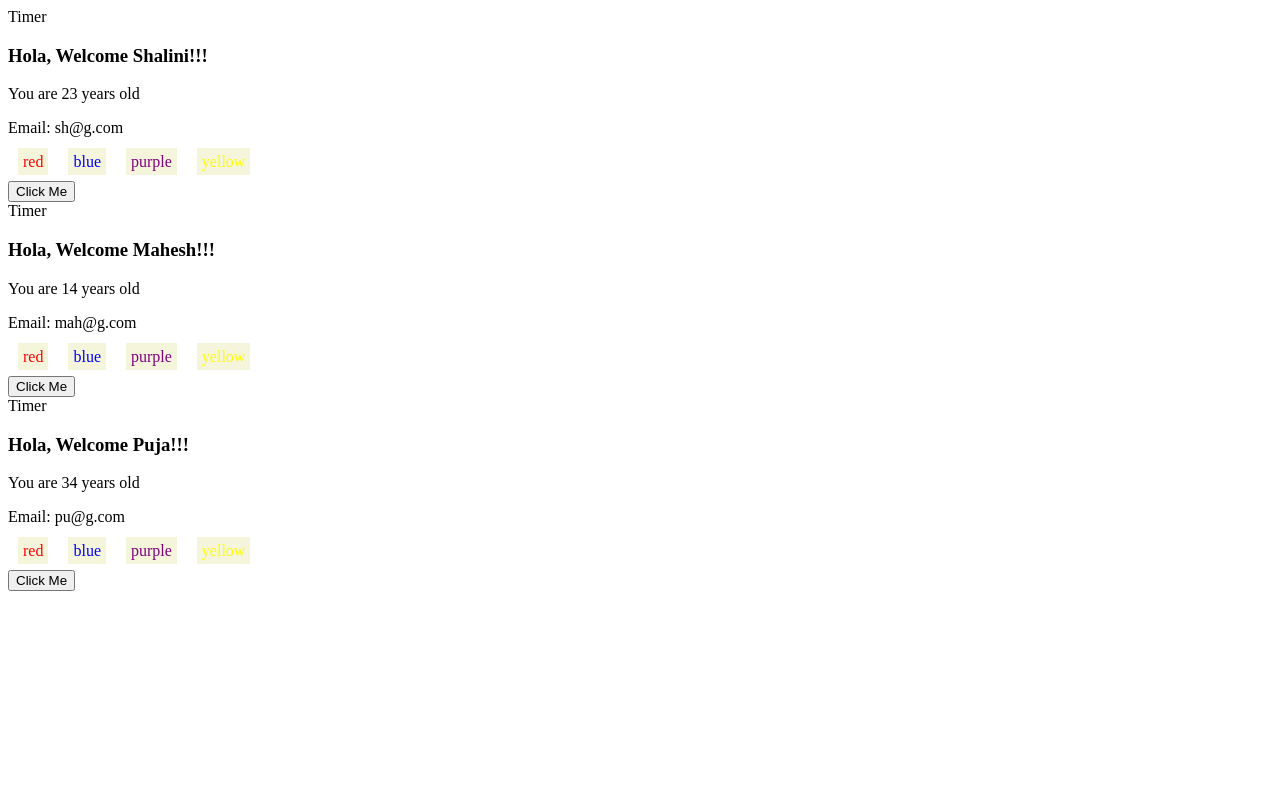
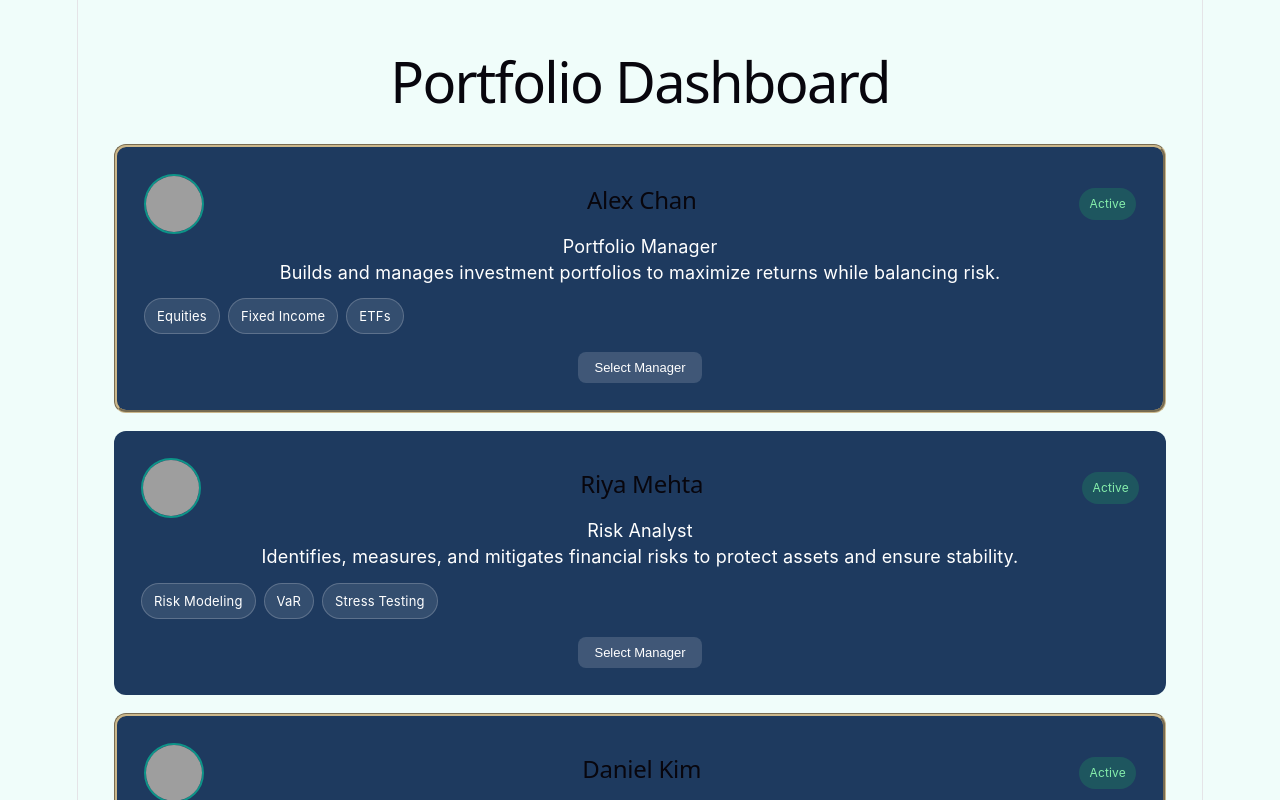
Before and after one commit to shalini06mittal/TS_React_PCF_WS, a React (Vite) app in the folder ReactDemos/portfolio-app/: page / in a window 1280 px wide. Shown: the top 800 px of the page. Built offline with nearby package versions, Linux system fonts and the light colour scheme; grey boxes are pictures that could not be loaded.

Commit message:
Lab 1 updated

```diff
--- a/ReactDemos/portfolio-app/src/App.tsx
+++ b/ReactDemos/portfolio-app/src/App.tsx
@@ -17,7 +17,7 @@ function App() {
     }
   return (
     <>
-      <Welcome name="Shalini" age={23}
+      {/* <Welcome name="Shalini" age={23}
        email="sh@g.com"
        onSelect={clickHandler}
        />
@@ -28,7 +28,7 @@ function App() {
 
       <Welcome name="Puja" age={34}
       email="pu@g.com"
-      onSelect={clickHandler}/>
+      onSelect={clickHandler}/> */}
       {/* <h1 style={{color:'red'}}>Welcome {username} </h1>
       <h1 style={{color: '#2563eb', fontSize: '24px' }}>My Portfolio</h1>
 
--- a/ReactDemos/portfolio-app/src/AppUpdated.tsx
+++ b/ReactDemos/portfolio-app/src/AppUpdated.tsx
@@ -1,8 +1,8 @@
-// import './App.css'
+import './App.css'
 
 import ProfileCard from "./components/ProfileCard"
 
-// import { profiles } from './data/profiles';
+import { profiles } from './data/profiles';
 
 function AppUpdated() {
 
@@ -13,7 +13,7 @@ function AppUpdated() {
   return (
      <div style={{ padding: '2rem', display: 'flex', flexDirection: 'column', gap: '1rem' }}>
       <h1>Portfolio Dashboard</h1>
-      <ProfileCard
+      {/* <ProfileCard
         name="Alex Chen"
         role="Portfolio Manager"
         skills={['Equities', 'Fixed Income', 'ETFs']}
@@ -37,9 +37,9 @@ function AppUpdated() {
         skills={['Algo Trading', 'Python', 'Statistics']}
         bio="Develops data-driven models and algorithms to uncover market insights and optimize trading strategies"
         onSelect={handleSelectManager}
-      />
+      />  */}
 
-          {/* {profiles.map(profile => (
+          {profiles.map(profile => (
               <ProfileCard
                     key={profile.id}
                       name={profile.name}
@@ -51,7 +51,7 @@ function AppUpdated() {
                       isActive = {profile.isActive}
                       onSelect={handleSelectManager}
               />
-          ))} */}
+          ))}
 
 
 
--- a/ReactDemos/portfolio-app/src/demos/Welcome.tsx
+++ b/ReactDemos/portfolio-app/src/demos/Welcome.tsx
@@ -13,6 +13,7 @@ function Welcome({name, age, email, onSelect}:CustomerProps){
     const colors:string[] = ["red", "blue","purple","yellow"]
     // console.log(props);
 
+    // name = "asldj"
 
     return (
         <div>
--- a/ReactDemos/portfolio-app/src/main.tsx
+++ b/ReactDemos/portfolio-app/src/main.tsx
@@ -1,10 +1,11 @@
 import { StrictMode } from 'react'
 import { createRoot } from 'react-dom/client'
-// import './index.css'
+import './index.css'
 import App from './App.tsx'
+import AppUpdated from './AppUpdated.tsx'
 
 createRoot(document.getElementById('root')!).render(
   <StrictMode>
-    <App />
+    <AppUpdated />
   </StrictMode>,
 )
```
Also changed, not shown: 1 other file (tests, documents, lock files or other folders).
